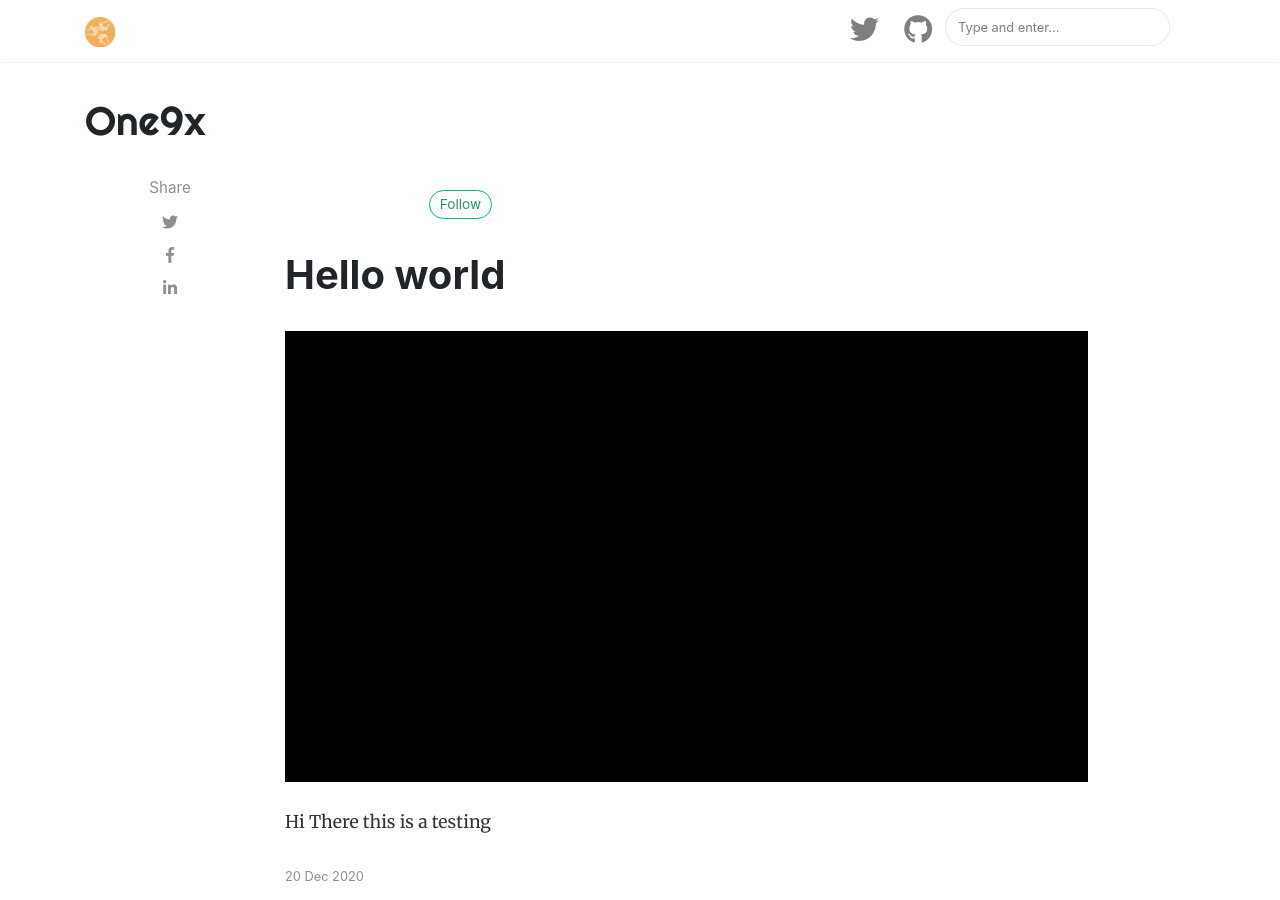
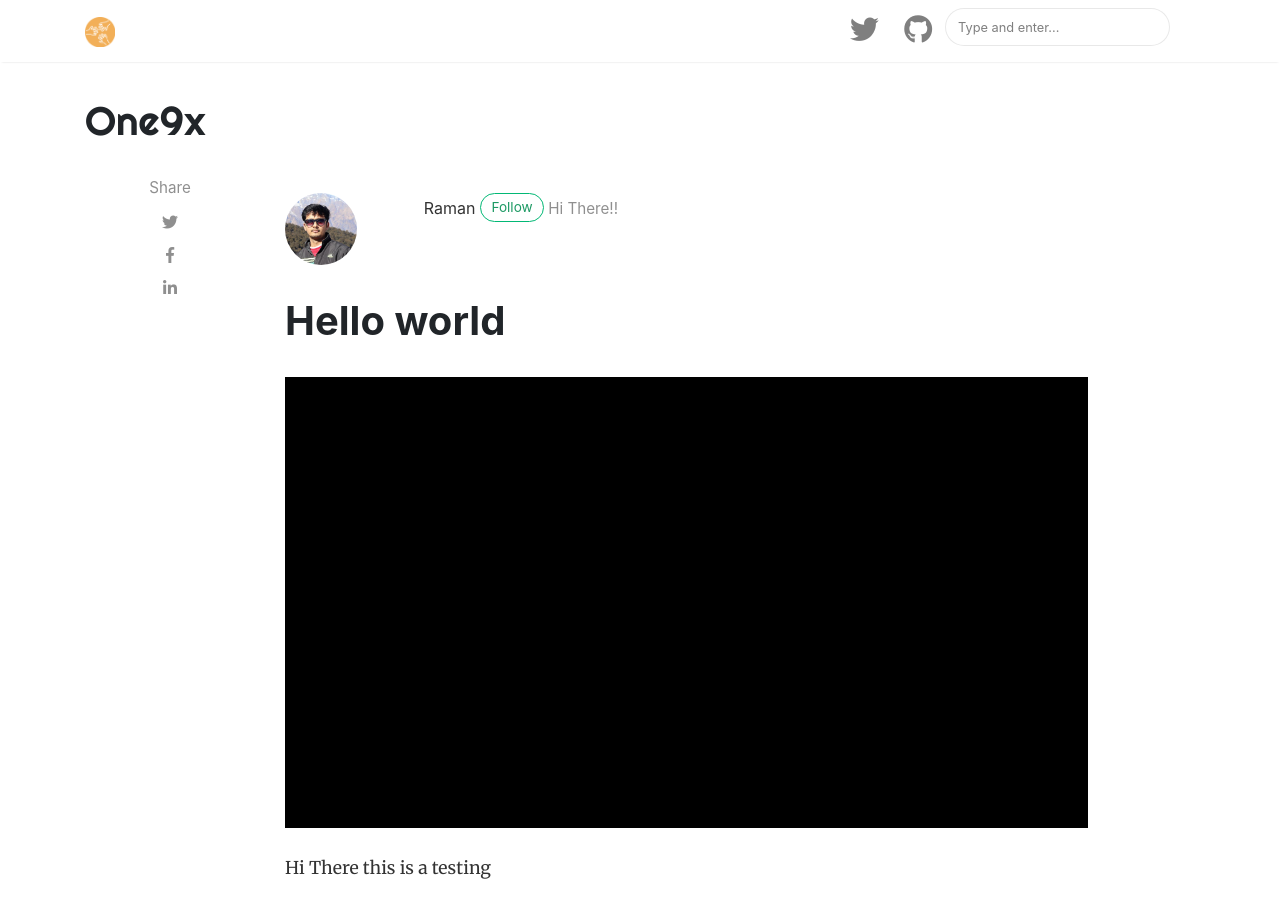
Before and after one commit to one9x/blog, a Jekyll site: the page built from _posts/2020-12-20-hello-world.md, in a window 1280 px wide and 900 px high. Built offline with Jekyll 4.4.1, drawn with Linux system fonts in a browser that asks for light colours; nearby versions of some CDN libraries.

Commit message:
fix post author issue

```diff
--- a/_layouts/post.html
+++ b/_layouts/post.html
@@ -16,7 +16,7 @@ post_class: post-template
         </div>
 
         <!-- Post -->
-        {% assign author = site.authors | where: 'name' , post.author | first %}
+        {% assign author = site.authors | where: 'name' , page.author | first %}
 
         <div class="col-md-9 flex-first flex-md-unordered">
             <div class="mainheading">
```
